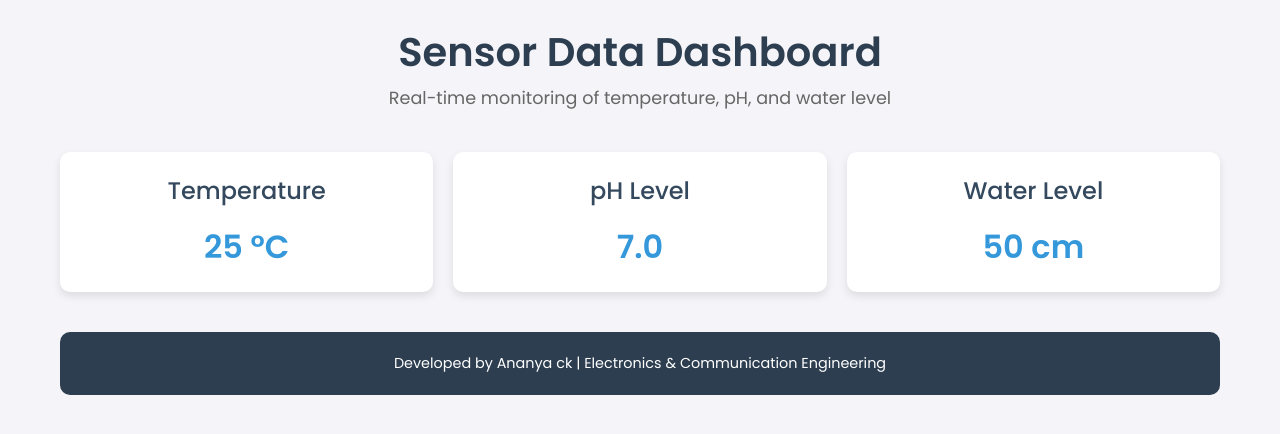
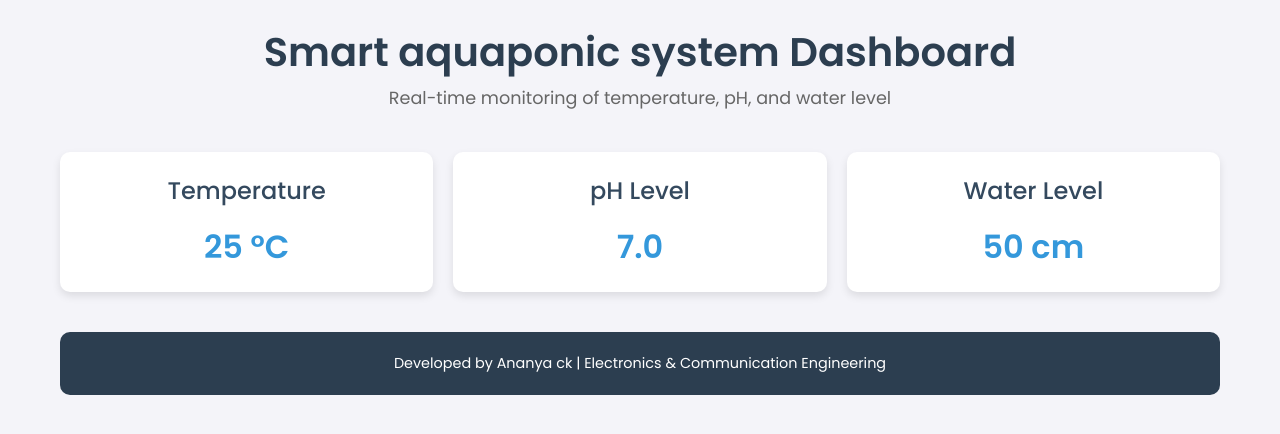
Before and after one commit to ananyack495/smartaquaponicsystem, a plain HTML site: page index.html in a window 1280 px wide. Drawn offline with Linux system fonts and the light colour scheme.

Commit message:
Heading replacemnet Fix

```diff
--- a/index.html
+++ b/index.html
@@ -10,7 +10,7 @@
 <body>
   <div class="container">
     <header>
-      <h1>Sensor Data Dashboard</h1>
+      <h1>Smart aquaponic system Dashboard</h1>
       <p>Real-time monitoring of temperature, pH, and water level</p>
     </header>
 
```
